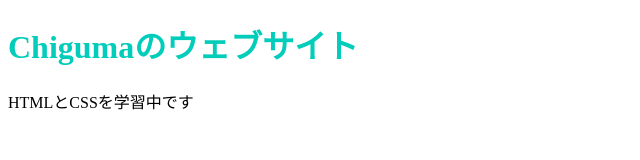
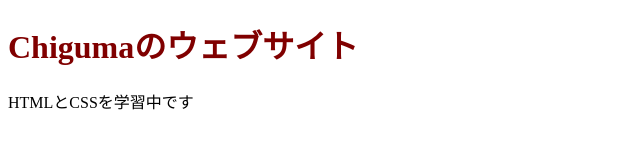
Before and after one commit to chiguma/chiguma.github.io, a plain HTML site: page index.html in a window 1280 px wide. Shown: the whole page, without its empty margins (0-640 px from the left). Drawn offline with Linux system fonts and the light colour scheme.

Commit message:
Update stylesheet.css

```diff
--- a/stylesheet.css
+++ b/stylesheet.css
@@ -1,3 +1,3 @@
 .title {
-    color: #02ccba;
+    color: #800000;
   }
```
